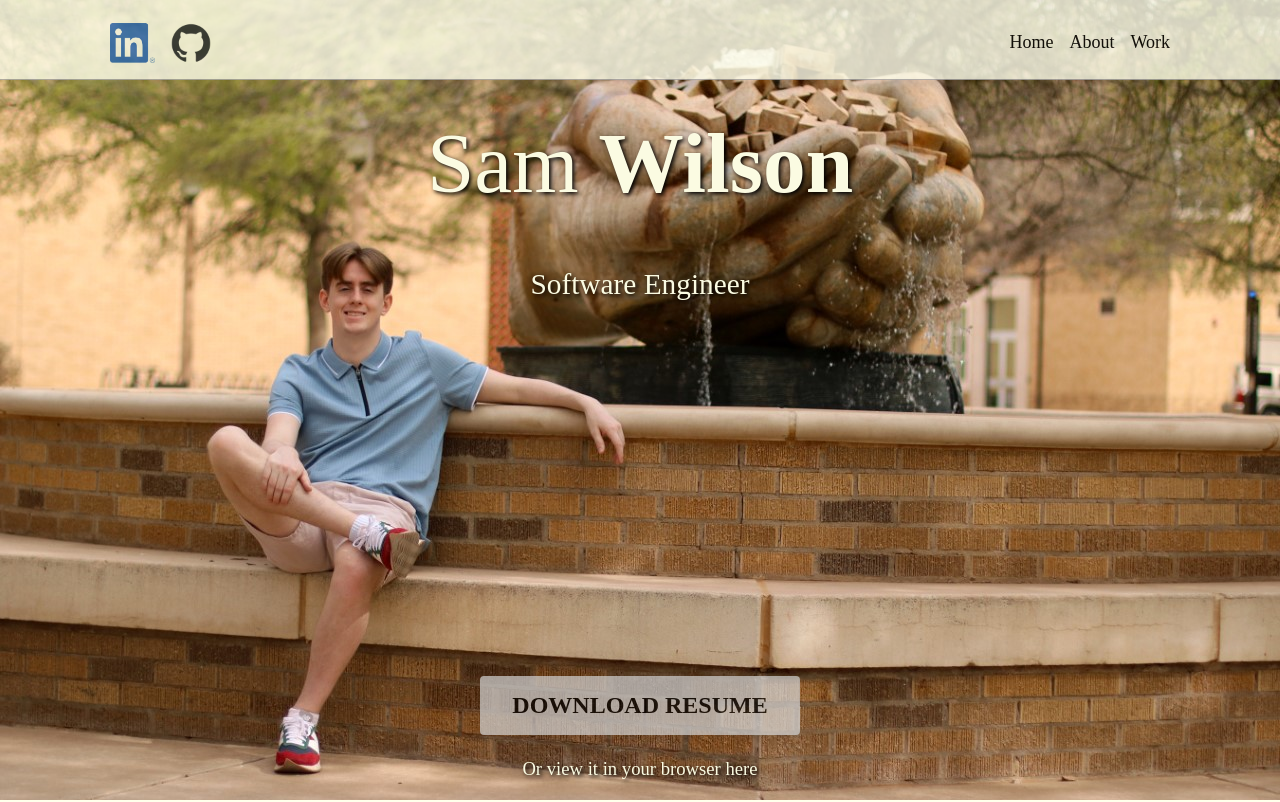
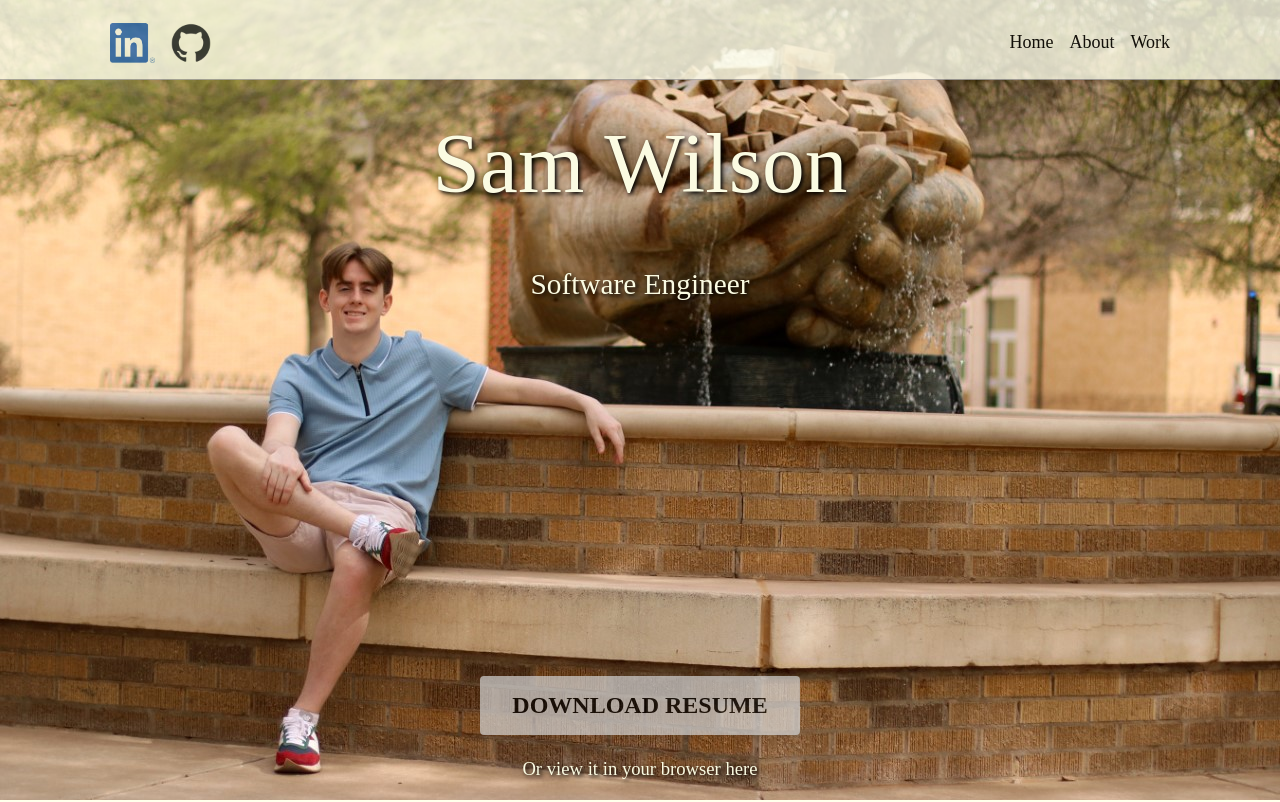
Before and after one commit to samwilsonSW/Personal-Website, a Next.js app: page / in a window 1280 px wide. Shown: the top 802 px of the page. Built offline with nearby package versions, Linux system fonts and the light colour scheme; a web font is replaced by a local one.

Commit message:
Test lastname change

```diff
--- a/styles/homeStyles.module.css
+++ b/styles/homeStyles.module.css
@@ -125,11 +125,10 @@
   margin-right: 20px;
 }
 
-.name span.lastname {
-  font-family: 'Dolce Vita';
+/*.name span.lastname {
   font-weight: bold;
-  /*display: inline-block;*/
-}
+  /*display: inline-block;
+}*/
 
 .blurb {
   width: 60svw;
```
